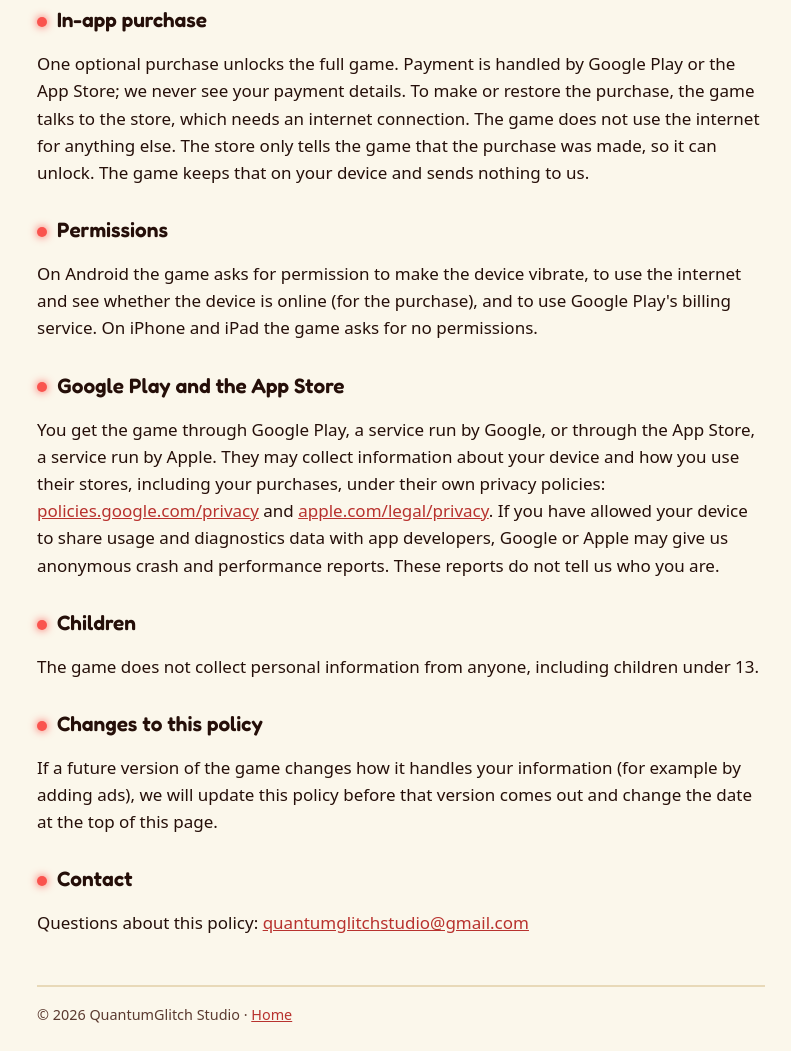
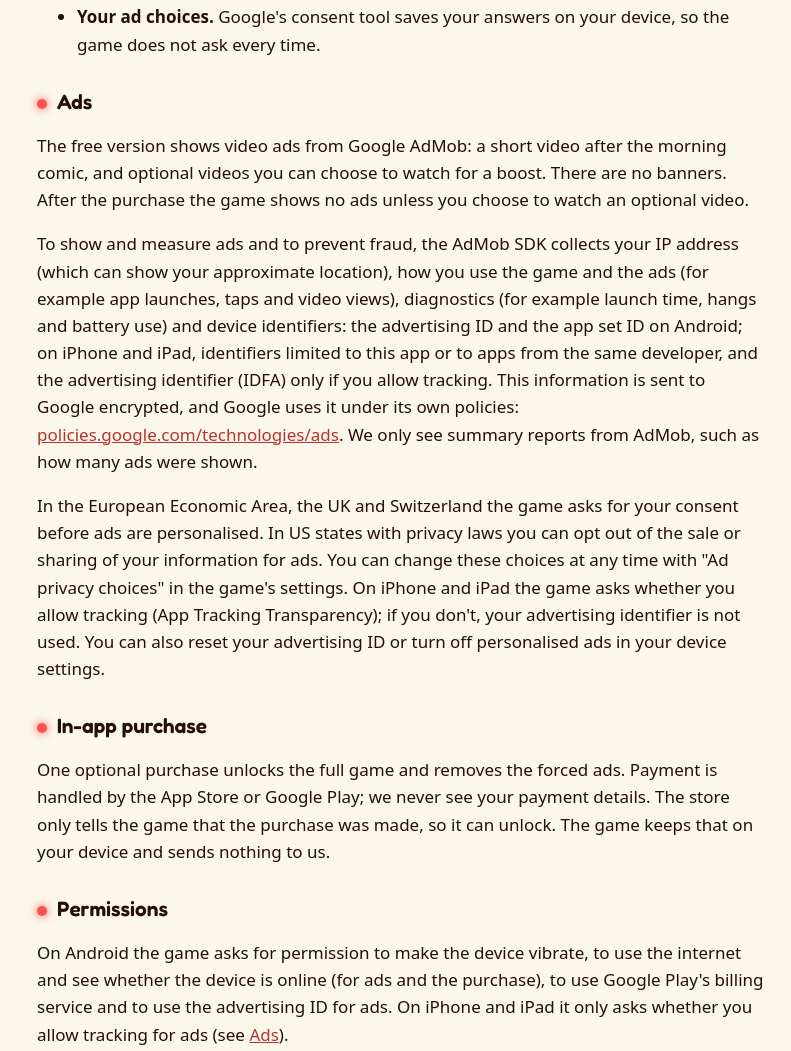
Before and after one commit to QuantumGlitch-dev/QuantumGlitch-dev.github.io, a plain HTML site: page herding-cats/privacy/index.html in a window 1280 px wide. Shown: the part 856-1907 px from the top of the page, without its empty margins (239-1030 px from the left). Drawn offline with Linux system fonts and the light colour scheme.

Commit message:
Privacy policy version 3: Google AdMob ads in the free version (D-198)
The text of version 3 from Herding-Cats docs/mobile/store-listing/privacy-policy.md,
on top of version 2 (PR #5), with two additions:
- iPhone and iPad identifiers: Google's iOS data disclosure (2026-11-18,
  SDK 13.12.0) names "other app- or developer-bounded device identifiers"
  besides the advertising identifier.
- "Your ad choices": Google's consent tool keeps the answers on the device.

Not for publishing before Yury's OK on the final text and the Android
permissions check against a build with the AdMob plugin.

Co-Authored-By: Claude Opus 5.5 <noreply@anthropic.com>
Claude-Session: https://claude.ai/code/session_016mQhB4v43C9uTpMwFiGYkr

```diff
--- a/herding-cats/privacy/index.html
+++ b/herding-cats/privacy/index.html
@@ -23,7 +23,7 @@
 
   <div class="card">
     <h2>The short version</h2>
-    <p>The game has no accounts, no ads and no analytics, and your progress stays on your device. The full game is unlocked with one in-app purchase, paid through Google Play or the App Store. We never see your payment details, and the game sends nothing to us.</p>
+    <p>The game has no accounts and no analytics of its own, and your progress stays on your device. The free version shows video ads from Google AdMob, and AdMob collects some information about your device to show them (see <a href="#ads">Ads</a> below). The in-app purchase is paid through the App Store or Google Play. We never see your payment details, and the game sends nothing to us.</p>
   </div>
 
   <h2>What the game keeps on your device</h2>
@@ -31,22 +31,28 @@
     <li><strong>Your progress and settings</strong> are saved only on your device, in the game's own storage. We never see them. Uninstalling the game or clearing its storage deletes them.</li>
     <li><strong>Snapshots.</strong> If you save a snapshot from the Cat Diary, the picture is saved on your device. It stays there unless you share it yourself.</li>
     <li><strong>The purchase.</strong> After you buy the full game, the game keeps a note on your device that it is unlocked.</li>
+    <li><strong>Your ad choices.</strong> Google's consent tool saves your answers on your device, so the game does not ask every time.</li>
   </ul>
 
+  <h2 id="ads">Ads</h2>
+  <p>The free version shows video ads from Google AdMob: a short video after the morning comic, and optional videos you can choose to watch for a boost. There are no banners. After the purchase the game shows no ads unless you choose to watch an optional video.</p>
+  <p>To show and measure ads and to prevent fraud, the AdMob SDK collects your IP address (which can show your approximate location), how you use the game and the ads (for example app launches, taps and video views), diagnostics (for example launch time, hangs and battery use) and device identifiers: the advertising ID and the app set ID on Android; on iPhone and iPad, identifiers limited to this app or to apps from the same developer, and the advertising identifier (IDFA) only if you allow tracking. This information is sent to Google encrypted, and Google uses it under its own policies: <a href="https://policies.google.com/technologies/ads">policies.google.com/technologies/ads</a>. We only see summary reports from AdMob, such as how many ads were shown.</p>
+  <p>In the European Economic Area, the UK and Switzerland the game asks for your consent before ads are personalised. In US states with privacy laws you can opt out of the sale or sharing of your information for ads. You can change these choices at any time with "Ad privacy choices" in the game's settings. On iPhone and iPad the game asks whether you allow tracking (App Tracking Transparency); if you don't, your advertising identifier is not used. You can also reset your advertising ID or turn off personalised ads in your device settings.</p>
+
   <h2>In-app purchase</h2>
-  <p>One optional purchase unlocks the full game. Payment is handled by Google Play or the App Store; we never see your payment details. To make or restore the purchase, the game talks to the store, which needs an internet connection. The game does not use the internet for anything else. The store only tells the game that the purchase was made, so it can unlock. The game keeps that on your device and sends nothing to us.</p>
+  <p>One optional purchase unlocks the full game and removes the forced ads. Payment is handled by the App Store or Google Play; we never see your payment details. The store only tells the game that the purchase was made, so it can unlock. The game keeps that on your device and sends nothing to us.</p>
 
   <h2>Permissions</h2>
-  <p>On Android the game asks for permission to make the device vibrate, to use the internet and see whether the device is online (for the purchase), and to use Google Play's billing service. On iPhone and iPad the game asks for no permissions.</p>
+  <p>On Android the game asks for permission to make the device vibrate, to use the internet and see whether the device is online (for ads and the purchase), to use Google Play's billing service and to use the advertising ID for ads. On iPhone and iPad it only asks whether you allow tracking for ads (see <a href="#ads">Ads</a>).</p>
 
   <h2>Google Play and the App Store</h2>
   <p>You get the game through Google Play, a service run by Google, or through the App Store, a service run by Apple. They may collect information about your device and how you use their stores, including your purchases, under their own privacy policies: <a href="https://policies.google.com/privacy">policies.google.com/privacy</a> and <a href="https://www.apple.com/legal/privacy/">apple.com/legal/privacy</a>. If you have allowed your device to share usage and diagnostics data with app developers, Google or Apple may give us anonymous crash and performance reports. These reports do not tell us who you are.</p>
 
   <h2>Children</h2>
-  <p>The game does not collect personal information from anyone, including children under 13.</p>
+  <p>The game is not directed at children under 13, and we do not knowingly collect personal information from them. The ads in the game are limited to content suitable for all ages.</p>
 
   <h2>Changes to this policy</h2>
-  <p>If a future version of the game changes how it handles your information (for example by adding ads), we will update this policy before that version comes out and change the date at the top of this page.</p>
+  <p>If a future version of the game changes how it handles your information, we will update this policy before that version comes out and change the date at the top of this page.</p>
 
   <h2>Contact</h2>
   <p>Questions about this policy: <a href="mailto:quantumglitchstudio@gmail.com">quantumglitchstudio@gmail.com</a></p>
```
